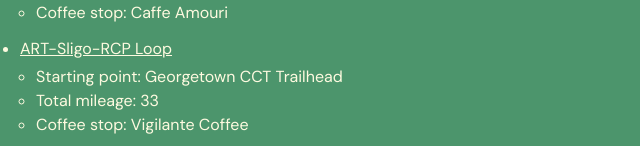
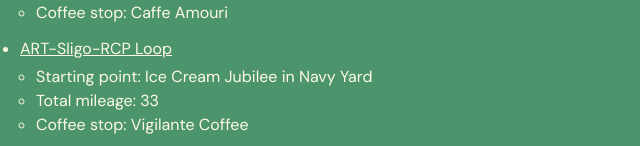
Before and after one commit to annabhe/tbdcycling, a React (Vite) app: page /#/routes in a window 1280 px wide. Shown: the part 875-1021 px from the top of the page, without its empty margins (0-640 px from the left). Built offline with nearby package versions, Linux system fonts and the light colour scheme.

Commit message:
fix route start

```diff
--- a/src/content/routes.js
+++ b/src/content/routes.js
@@ -51,7 +51,7 @@
   {
     "name": "ART-Sligo-RCP Loop",
     "url": "https://www.strava.com/routes/3406804283534078174",
-    "start": "Georgetown CCT Trailhead",
+    "start": "Ice Cream Jubilee in Navy Yard",
     "miles": "33",
     "coffee": "Vigilante Coffee"
   }
```
